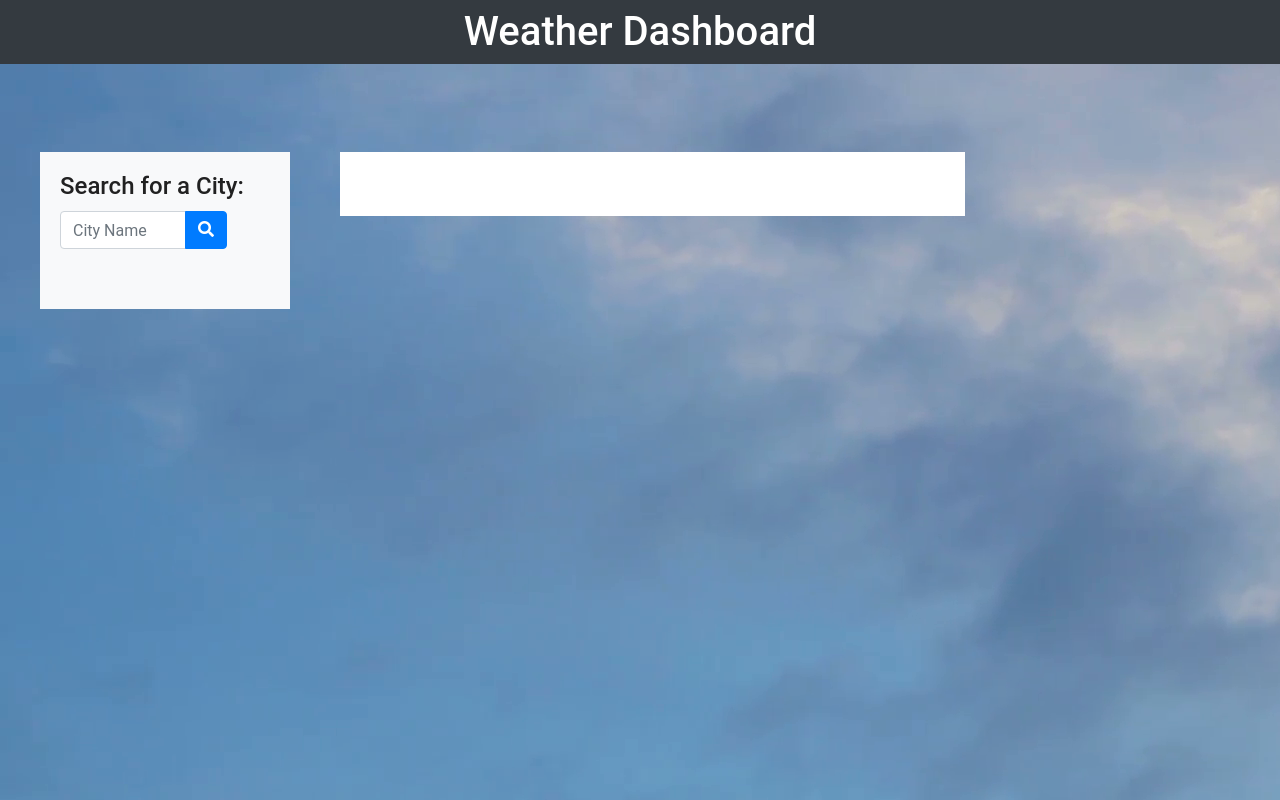
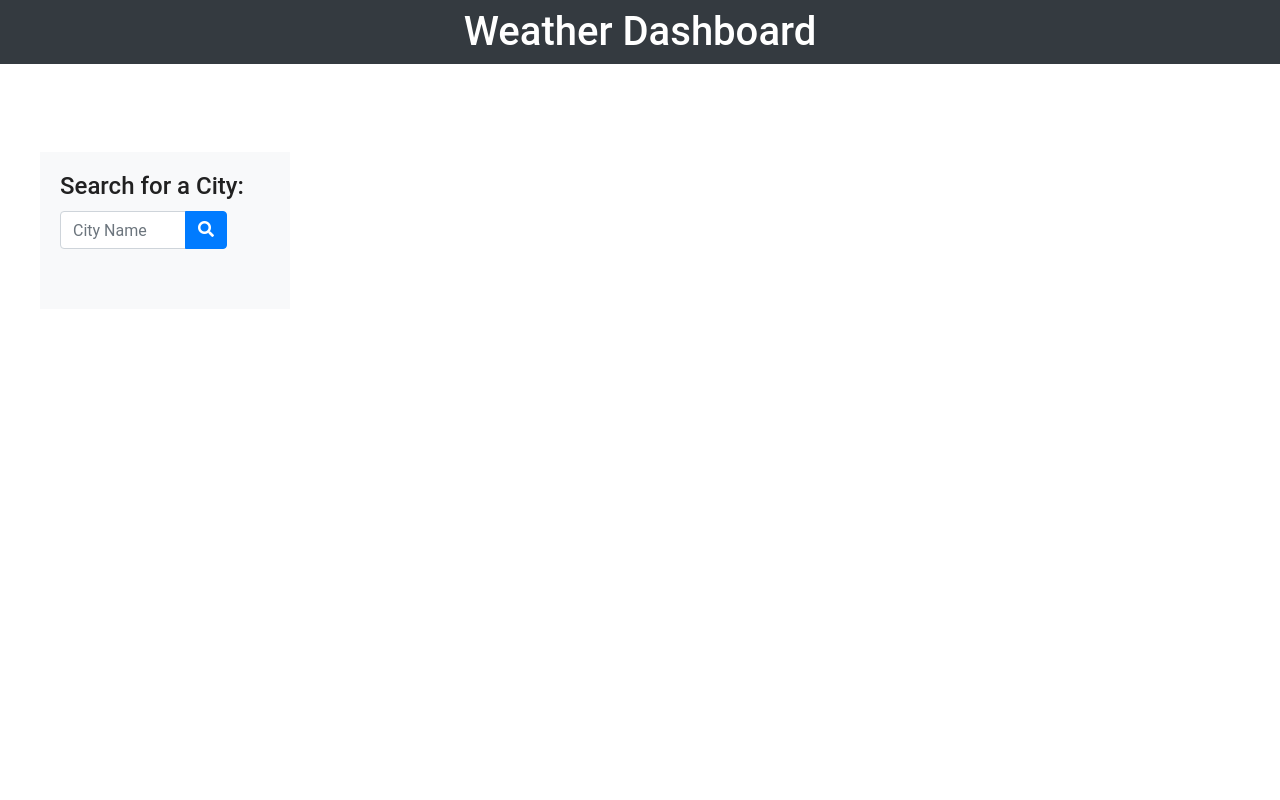
Before and after one commit to Madhavic1/Weather-Dashboard, a plain HTML site: page index.html in a window 1280 px wide. Drawn offline with nearby package versions, Linux system fonts and the light colour scheme.

Commit message:
Deleted the background image

```diff
--- a/index.html
+++ b/index.html
@@ -14,7 +14,7 @@
   <link rel="stylesheet" href="./style.css" />
 </head>
 
-<body class="bg">
+<body >
 
   <header class="h1 bg-dark text-white text-center py-2">Weather Dashboard</header>
   <div class="container-fluid">
--- a/script.js
+++ b/script.js
@@ -1,5 +1,5 @@
 $(document).ready(function () {
-    $(".bg").css({ "background-image": "url('clear-cloudy-sky.PNG')" });
+   // $(".bg").css({ "background-image": "url('clear-cloudy-sky.PNG')" });
     var APIKey = "80153e75178279ff6dfdc2b1bc72f6a2";
     var city_name;
     var current_date = moment(new Date());
--- a/style.css
+++ b/style.css
@@ -118,6 +118,6 @@ input:hover {
     background-color:#ff0000 ;
     display:inline;
   }
-  .bg{
+  /* .bg{
     background-repeat: space;
-  }
+  } */
```
Also changed, not shown: clear-cloudy-sky.png (deleted).
